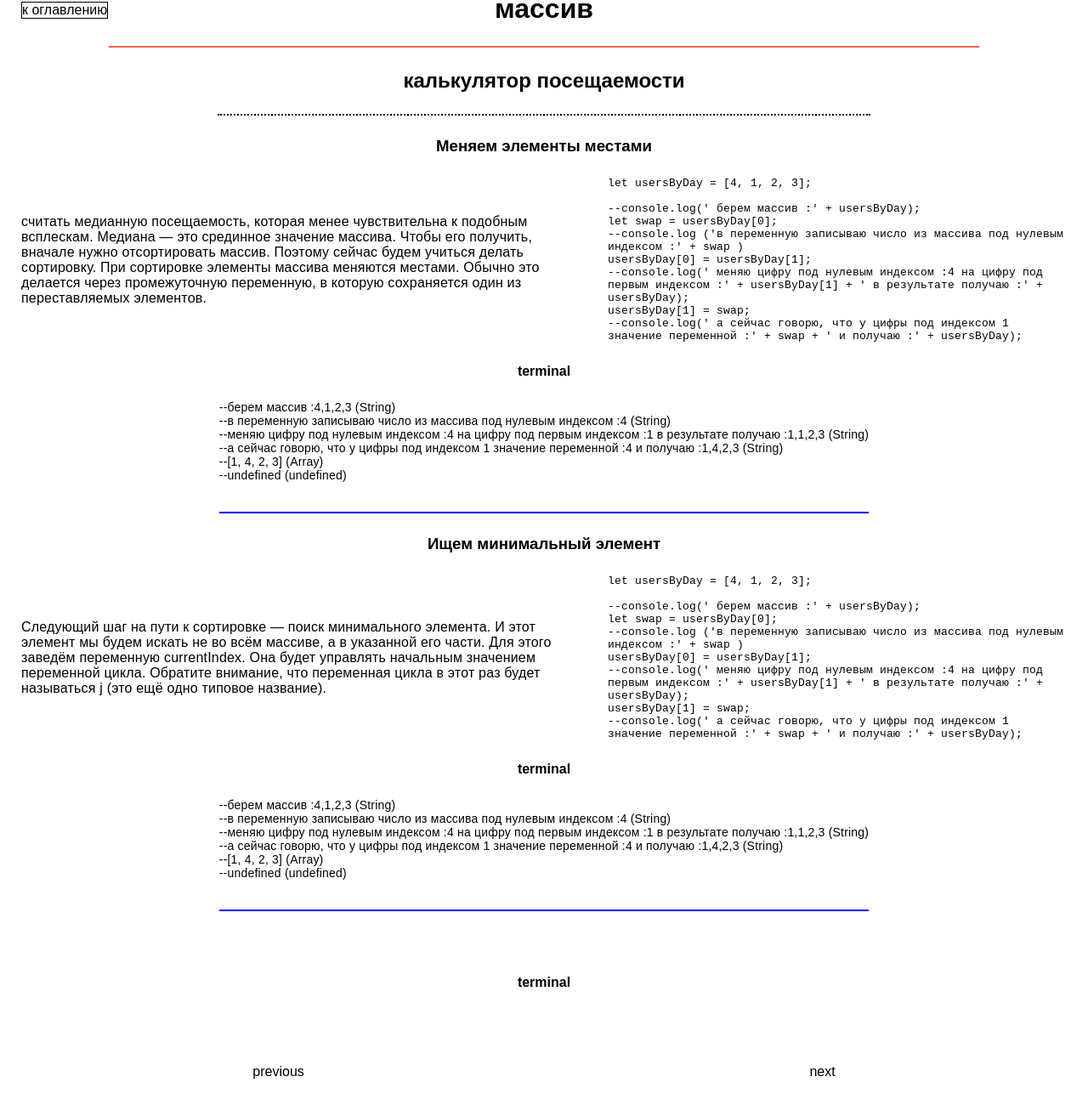
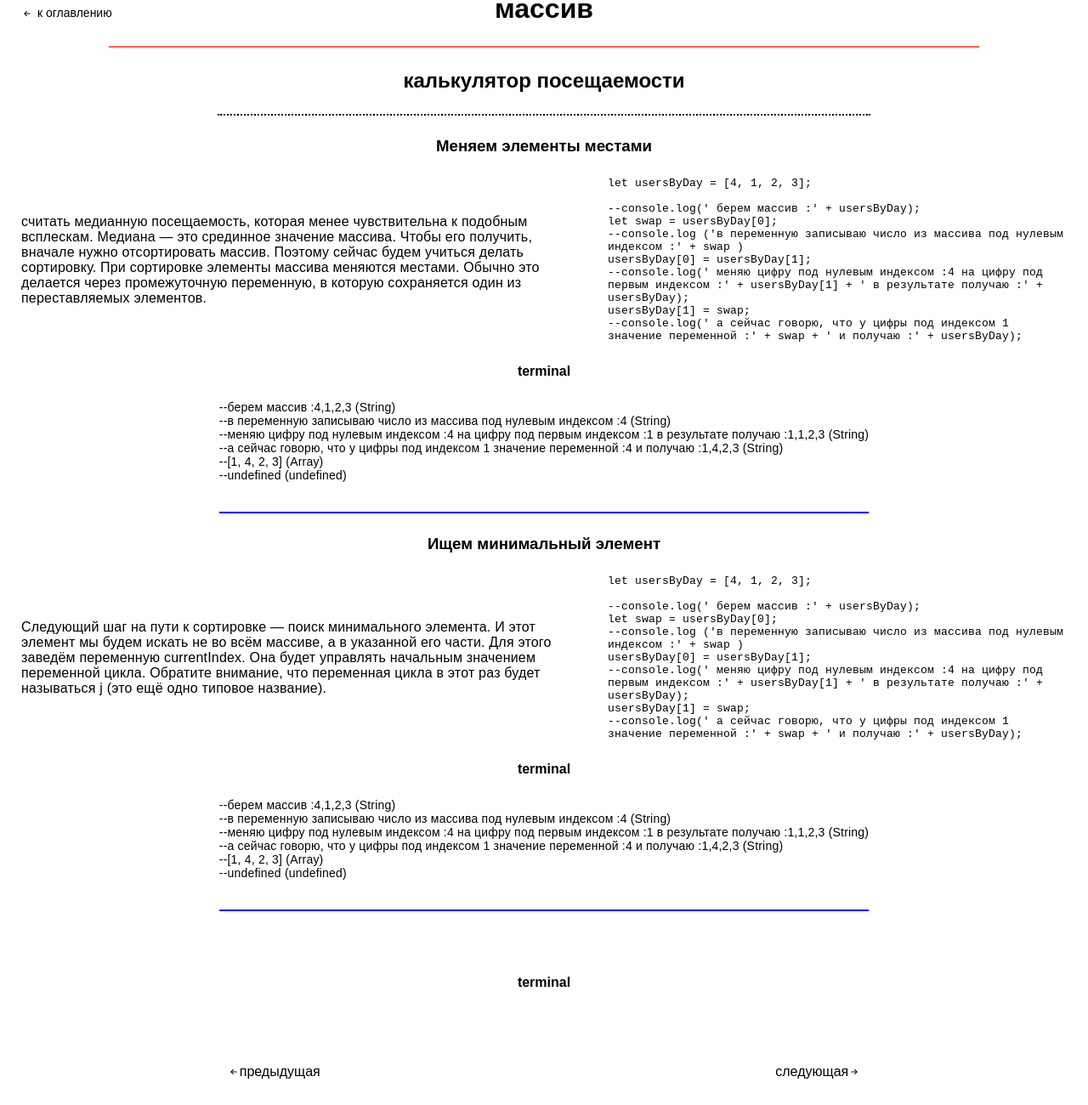
Before and after one commit to webdotG/G_library--JS_lesson, a plain HTML site: page massive.html in a window 1280 px wide. Shown: the part 33-1333 px from the top of the page at 85% size. Drawn offline with Linux system fonts and the light colour scheme.

Commit message:
btn to back add style

```diff
--- a/css/button-back-to.css
+++ b/css/button-back-to.css
@@ -1,6 +1,34 @@
+
 .button-back-to{
+    padding-bottom: 7px;
+    display: flex;
+    align-items: center;
+    justify-content: space-around;
     position: absolute;
     left: 25px;
-    top: 35px;
-    border: 1px solid black;
+    top: 40px;
+    font-size: 14px;
 }
+
+.button-back-to__img{
+    padding-top: 2px;
+    margin-right: 5px;
+}
+
+.button-back-to:focus, .button-back-to:hover{
+    border-bottom: 2px dotted black;
+    }
+
+
+.pagination__btn{
+    padding-bottom: 5px;
+    display: flex;
+    align-items: center;
+}
+
+.next-btn{
+    transform: rotate(180deg);
+}
+.pagination__btn:focus,.pagination__btn:hover{
+    border-bottom: 2px dotted black;
+}
--- a/massive.html
+++ b/massive.html
@@ -8,7 +8,16 @@
 </head>
 <body>
 <header>
-    <a class="button-back-to" href="index.html">к оглавлению</a>
+    <a class="button-back-to" href="index.html">
+        <svg  class="button-back-to__img" fill="#000000" height="14px" width="14px" id="back-arrow" viewBox="0 0 219.151 219.151">
+            <g>
+	            <path d="M94.861,156.507c2.929,2.928,7.678,2.927,10.606,0c2.93-2.93,2.93-7.678-0.001-10.608l-28.82-28.819l83.457-0.008
+		        c4.142-0.001,7.499-3.358,7.499-7.502c-0.001-4.142-3.358-7.498-7.5-7.498l-83.46,0.008l28.827-28.825
+		        c2.929-2.929,2.929-7.679,0-10.607c-1.465-1.464-3.384-2.197-5.304-2.197c-1.919,0-3.838,0.733-5.303,2.196l-41.629,41.628
+		        c-1.407,1.406-2.197,3.313-2.197,5.303c0.001,1.99,0.791,3.896,2.198,5.305L94.861,156.507z"/>
+            </g>
+        </svg>
+        к оглавлению</a>
     <h1 class="lesson-topic">массив</h1>
 </header>
 <main>
@@ -17,9 +26,12 @@
     <div class="example">
         <section class="example__description">
             <p class="example__paragraph">
-                считать медианную посещаемость, которая менее чувствительна к подобным всплескам. Медиана — это срединное значение массива. Чтобы его получить, вначале нужно отсортировать массив. Поэтому сейчас будем учиться делать сортировку.
+                считать медианную посещаемость, которая менее чувствительна к подобным всплескам. Медиана — это
+                срединное значение массива. Чтобы его получить, вначале нужно отсортировать массив. Поэтому сейчас будем
+                учиться делать сортировку.
 
-                При сортировке элементы массива меняются местами. Обычно это делается через промежуточную переменную, в которую сохраняется один из переставляемых элементов.
+                При сортировке элементы массива меняются местами. Обычно это делается через промежуточную переменную, в
+                которую сохраняется один из переставляемых элементов.
             </p>
         </section>
         <section class="example__solution">
@@ -30,30 +42,35 @@
                 <br>let swap = usersByDay[0];
                 <br>--console.log ('в переменную записываю число из массива под нулевым индексом :' + swap )
                 <br>usersByDay[0] = usersByDay[1];
-                <br>--console.log(' меняю цифру под нулевым индексом :4 на цифру под первым индексом :' + usersByDay[1] + ' в результате получаю :' + usersByDay);
+                <br>--console.log(' меняю цифру под нулевым индексом :4 на цифру под первым индексом :' + usersByDay[1]
+                + ' в результате получаю :' + usersByDay);
                 <br>usersByDay[1] = swap;
-                <br>--console.log(' а сейчас говорю, что y цифры под индексом 1 значение переменной :' + swap + ' и получаю :' + usersByDay);
+                <br>--console.log(' а сейчас говорю, что y цифры под индексом 1 значение переменной :' + swap + ' и
+                получаю :' + usersByDay);
 
             </code>
         </section>
     </div>
     <section class="terminal">
-        <h4  class="terminal__window">terminal</h4>
+        <h4 class="terminal__window">terminal</h4>
         <p class="terminal__result">
             --берем массив :4,1,2,3 (String)
             <br>--в переменную записываю число из массива под нулевым индексом :4 (String)
-            <br>--меняю цифру под нулевым индексом :4 на цифру под первым индексом :1 в результате получаю :1,1,2,3 (String)
+            <br>--меняю цифру под нулевым индексом :4 на цифру под первым индексом :1 в результате получаю :1,1,2,3
+            (String)
             <br>--а сейчас говорю, что y цифры под индексом 1 значение переменной :4 и получаю :1,4,2,3 (String)
             <br>--[1, 4, 2, 3] (Array)
-            <br>--undefined (undefined)        </p>
+            <br>--undefined (undefined) </p>
     </section>
     <h3 class="example__title">Ищем минимальный элемент</h3>
     <div class="example">
         <section class="example__description">
             <p class="example__paragraph">
-                Следующий шаг на пути к сортировке — поиск минимального элемента. И этот элемент мы будем искать не во всём массиве, а в указанной его части.
+                Следующий шаг на пути к сортировке — поиск минимального элемента. И этот элемент мы будем искать не во
+                всём массиве, а в указанной его части.
 
-                Для этого заведём переменную currentIndex. Она будет управлять начальным значением переменной цикла. Обратите внимание, что переменная цикла в этот раз будет называться j (это ещё одно типовое название).
+                Для этого заведём переменную currentIndex. Она будет управлять начальным значением переменной цикла.
+                Обратите внимание, что переменная цикла в этот раз будет называться j (это ещё одно типовое название).
             </p>
         </section>
         <section class="example__solution">
@@ -64,9 +81,11 @@
                 <br>let swap = usersByDay[0];
                 <br>--console.log ('в переменную записываю число из массива под нулевым индексом :' + swap )
                 <br>usersByDay[0] = usersByDay[1];
-                <br>--console.log(' меняю цифру под нулевым индексом :4 на цифру под первым индексом :' + usersByDay[1] + ' в результате получаю :' + usersByDay);
+                <br>--console.log(' меняю цифру под нулевым индексом :4 на цифру под первым индексом :' + usersByDay[1]
+                + ' в результате получаю :' + usersByDay);
                 <br>usersByDay[1] = swap;
-                <br>--console.log(' а сейчас говорю, что y цифры под индексом 1 значение переменной :' + swap + ' и получаю :' + usersByDay);
+                <br>--console.log(' а сейчас говорю, что y цифры под индексом 1 значение переменной :' + swap + ' и
+                получаю :' + usersByDay);
             </code>
         </section>
     </div>
@@ -75,12 +94,13 @@
         <p class="terminal__result">
             --берем массив :4,1,2,3 (String)
             <br>--в переменную записываю число из массива под нулевым индексом :4 (String)
-            <br>--меняю цифру под нулевым индексом :4 на цифру под первым индексом :1 в результате получаю :1,1,2,3 (String)
+            <br>--меняю цифру под нулевым индексом :4 на цифру под первым индексом :1 в результате получаю :1,1,2,3
+            (String)
             <br>--а сейчас говорю, что y цифры под индексом 1 значение переменной :4 и получаю :1,4,2,3 (String)
             <br>--[1, 4, 2, 3] (Array)
-            <br>--undefined (undefined)        </p>
+            <br>--undefined (undefined) </p>
     </section>
-    <h3 class="example__title">  </h3>
+    <h3 class="example__title"></h3>
     <div class="example">
         <section class="example__description">
             <p class="example__paragraph">
@@ -102,8 +122,26 @@
 </main>
 <footer>
     <div class="pagination">
-        <a class="pagination__btn pagination__btn--previous">previous</a>
-        <a class="pagination__btn pagination__btn--next">next</a>
+        <a class="pagination__btn pagination__btn--previous">
+            <svg  class="prev-btn" fill="#000000" height="14px" width="14px" id="back-arrow" viewBox="0 0 219.151 219.151">
+                <g>
+                    <path d="M94.861,156.507c2.929,2.928,7.678,2.927,10.606,0c2.93-2.93,2.93-7.678-0.001-10.608l-28.82-28.819l83.457-0.008
+		        c4.142-0.001,7.499-3.358,7.499-7.502c-0.001-4.142-3.358-7.498-7.5-7.498l-83.46,0.008l28.827-28.825
+		        c2.929-2.929,2.929-7.679,0-10.607c-1.465-1.464-3.384-2.197-5.304-2.197c-1.919,0-3.838,0.733-5.303,2.196l-41.629,41.628
+		        c-1.407,1.406-2.197,3.313-2.197,5.303c0.001,1.99,0.791,3.896,2.198,5.305L94.861,156.507z"/>
+                </g>
+            </svg>
+            предыдущая</a>
+        <a class="pagination__btn pagination__btn--next">следующая
+            <svg  class="next-btn" fill="#000000" height="14px" width="14px" id="back-arrow" viewBox="0 0 219.151 219.151">
+                <g>
+                    <path d="M94.861,156.507c2.929,2.928,7.678,2.927,10.606,0c2.93-2.93,2.93-7.678-0.001-10.608l-28.82-28.819l83.457-0.008
+		        c4.142-0.001,7.499-3.358,7.499-7.502c-0.001-4.142-3.358-7.498-7.5-7.498l-83.46,0.008l28.827-28.825
+		        c2.929-2.929,2.929-7.679,0-10.607c-1.465-1.464-3.384-2.197-5.304-2.197c-1.919,0-3.838,0.733-5.303,2.196l-41.629,41.628
+		        c-1.407,1.406-2.197,3.313-2.197,5.303c0.001,1.99,0.791,3.896,2.198,5.305L94.861,156.507z"/>
+                </g>
+            </svg>
+        </a>
     </div>
 </footer>
 <script src="index.js"></script>
```
Also changed, not shown: if.html (+13 -4 lines), img/back-button-svgrepo-com.svg (added). Lines whose indentation alone changed are shown as unchanged.
